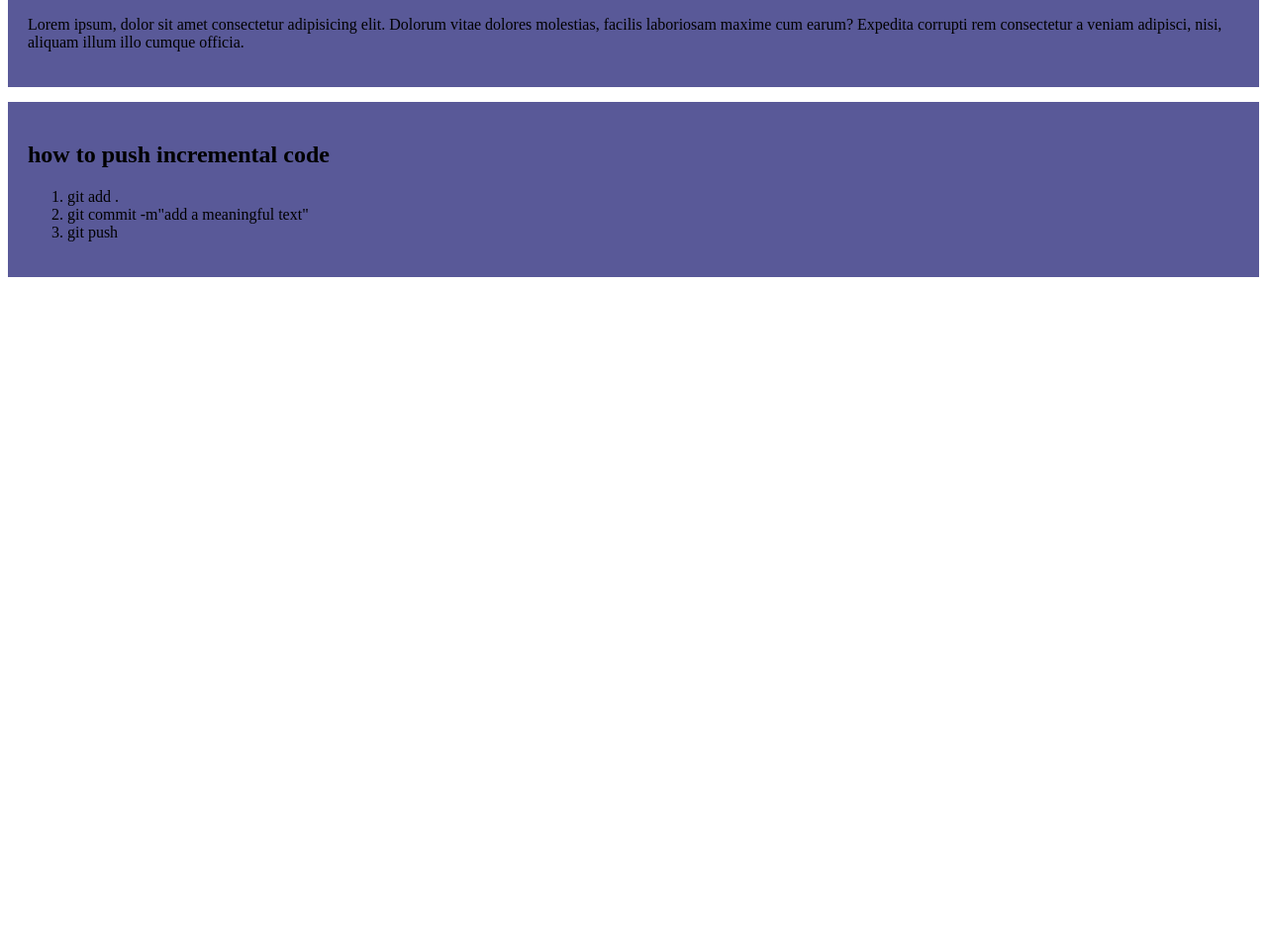
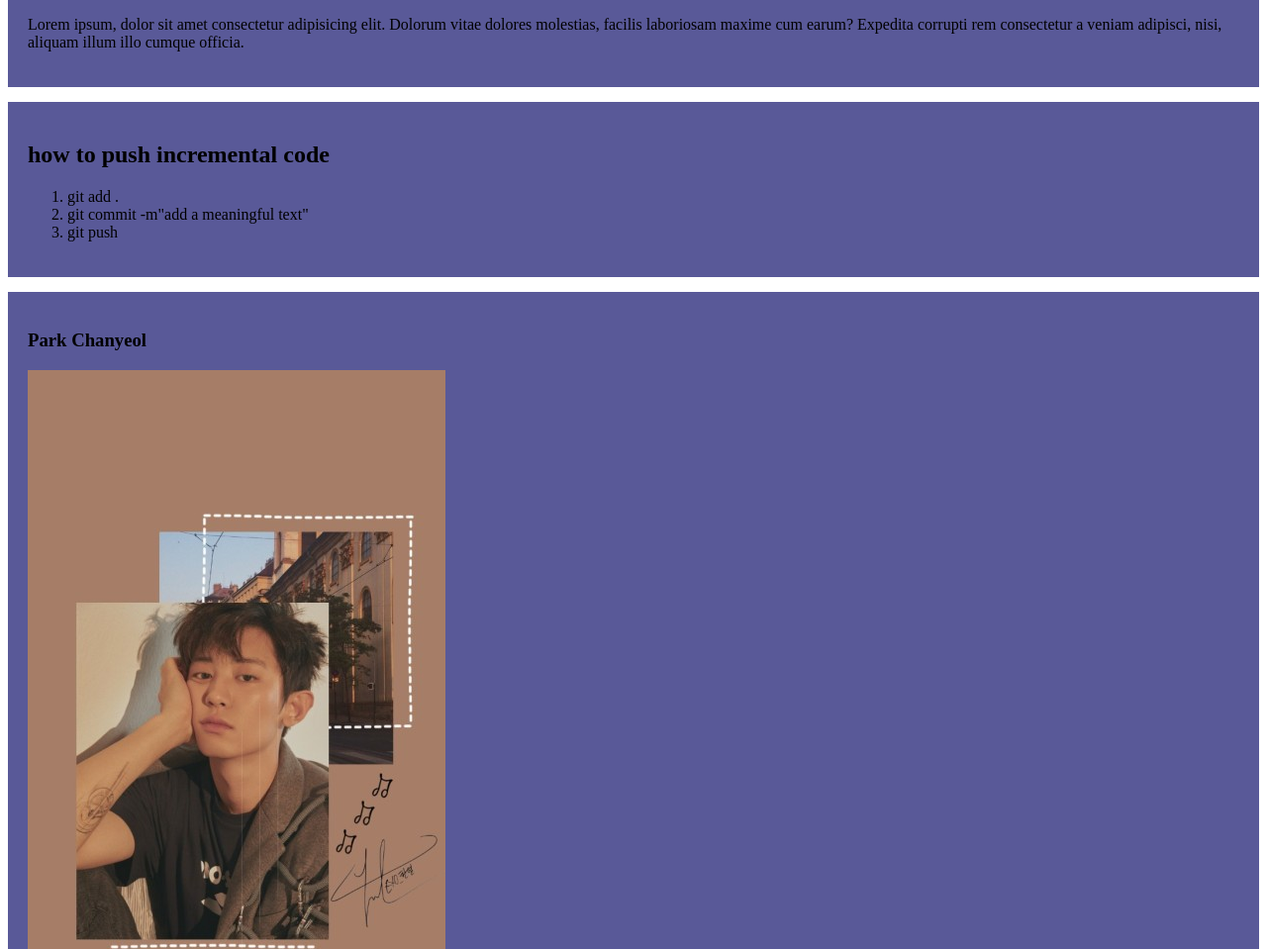
Before and after one commit to rmRK5/my-simple-website, a plain HTML site: page index.html in a window 1280 px wide. Shown: the part 555-1514 px from the top of the page at 99% size. Before the commit the page ends 850 px from the top, so only its background shows below. Drawn offline with Linux system fonts and the light colour scheme.

Commit message:
park chanyeol

```diff
--- a/index.html
+++ b/index.html
@@ -33,6 +33,10 @@
             <li>git push</li>
         </ol>
     </div>
+    <div>
+        <h3>Park Chanyeol </h3>
+        <img src="photos/parkC.jpg" alt="">
+    </div>
 
 </body>
 </html>
```
Also changed, not shown: photos/byunB.jpg (added), photos/parkC.jpg (added), photos/yixing.jpg (added).
